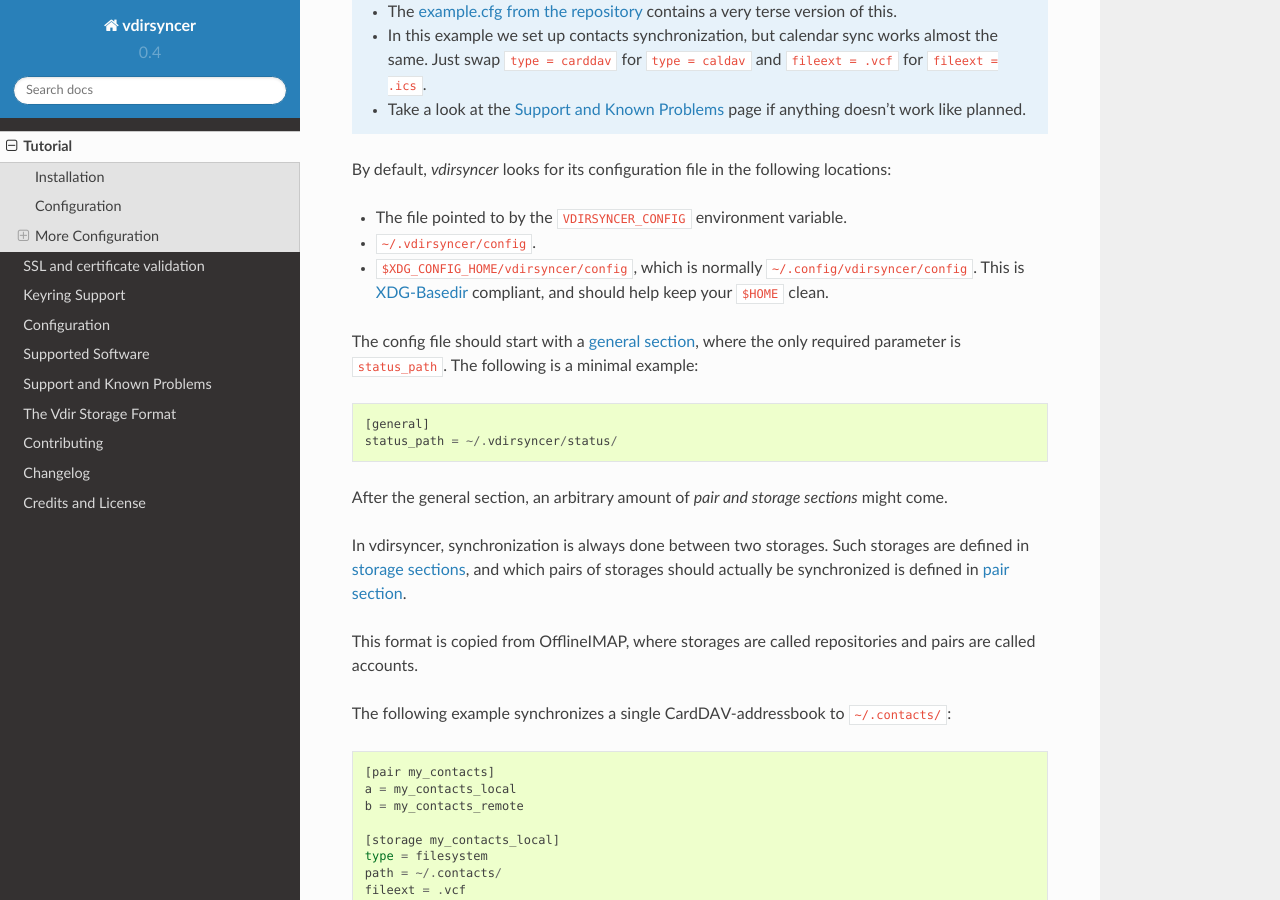
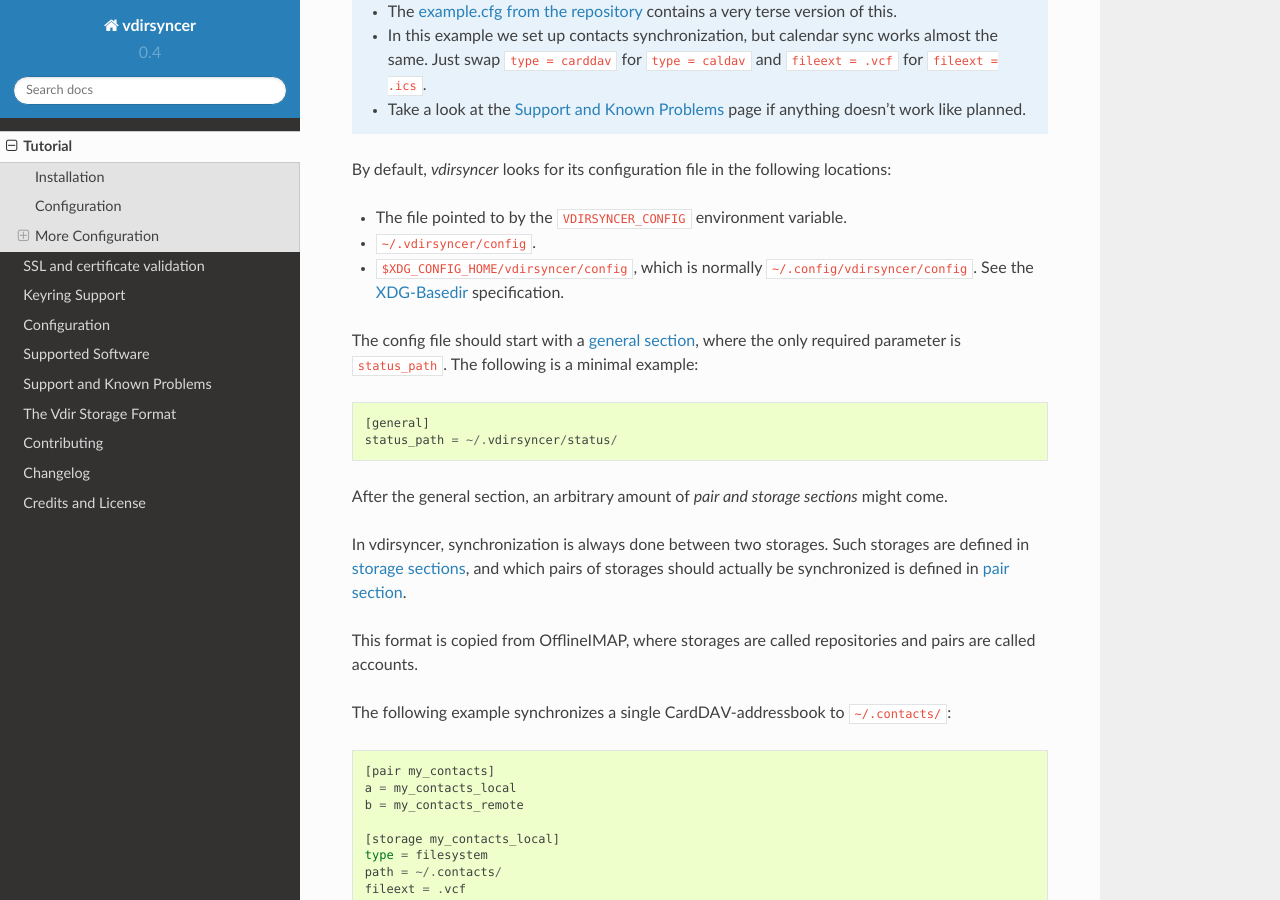
Before and after one commit to pimutils/vdirsyncer, a Sphinx documentation site: the page built from docs/tutorial.rst, in a window 1280 px wide and 900 px high, scrolled down 577 px. Built offline with Sphinx 7.4.7 and the Read the Docs theme 2.0.0, drawn with Linux system fonts in a browser that asks for light colours.

Commit message:
Keep opinions out of the docs
Especially the ones that are not mine :D

```diff
--- a/docs/tutorial.rst
+++ b/docs/tutorial.rst
@@ -40,8 +40,7 @@
 - The file pointed to by the ``VDIRSYNCER_CONFIG`` environment variable.
 - ``~/.vdirsyncer/config``.
 - ``$XDG_CONFIG_HOME/vdirsyncer/config``, which is normally
-  ``~/.config/vdirsyncer/config``. This is XDG-Basedir_ compliant, and should
-  help keep your ``$HOME`` clean.
+  ``~/.config/vdirsyncer/config``. See the XDG-Basedir_ specification.
 
 .. _XDG-Basedir: http://standards.freedesktop.org/basedir-spec/basedir-spec-latest.html#variables
 
```
